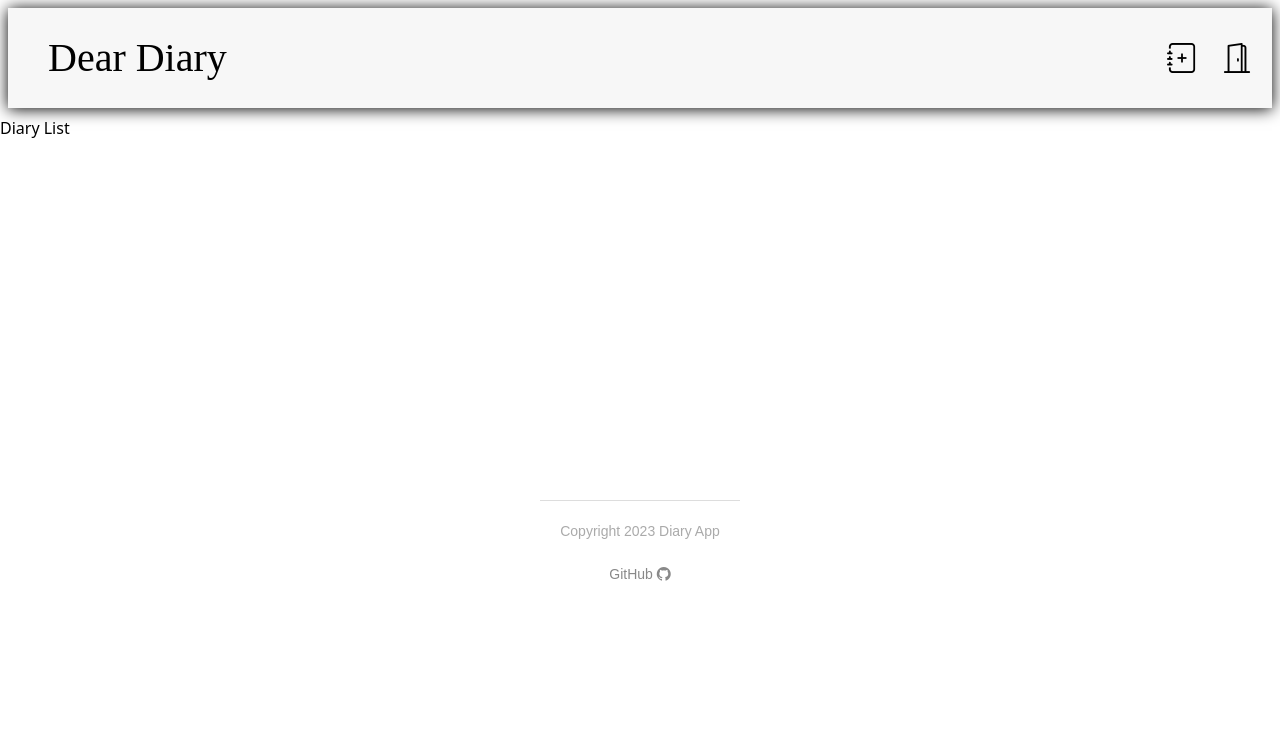
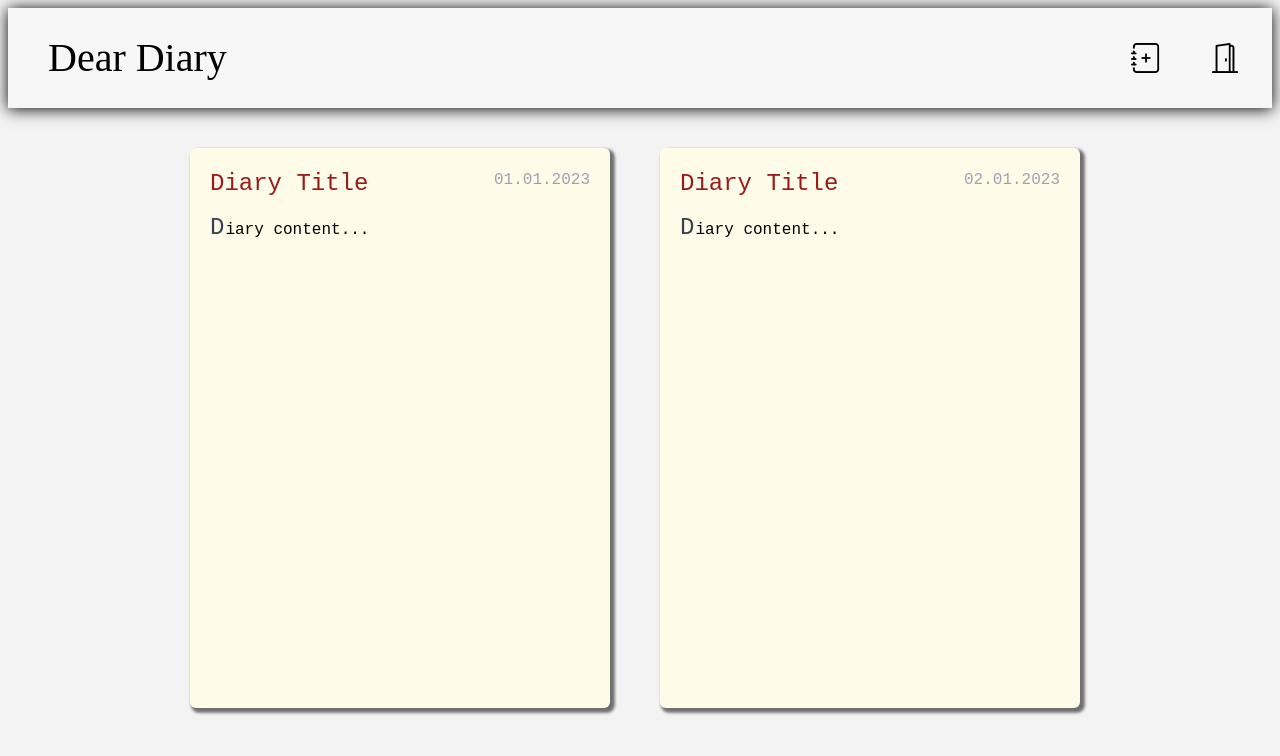
Before and after one commit to tunaegilmez/Diary-App, a SvelteKit app: page / in a window 1280 px wide. Shown: the top 756 px of the page. Built offline with nearby package versions, Linux system fonts and the light colour scheme; a web font is replaced by a local one.

Commit message:
card template and diaries list

```diff
--- a/src/app.html
+++ b/src/app.html
@@ -23,6 +23,12 @@
 
     <!-- Tailwind -->
     <script src="https://cdn.tailwindcss.com"></script>
+
+    <style>
+      body {
+        background: #f3f3f3;
+      }
+    </style>
   </head>
   <body data-sveltekit-preload-data="hover">
     <div style="display: contents">%sveltekit.body%</div>
--- /dev/null
+++ b/src/lib/components/DiariesList.svelte
@@ -0,0 +1,36 @@
+<script>
+  import Card from "../shared/Card.svelte";
+</script>
+
+<div
+  class="diary-list flex flex-col grid gap-10 xl:grid-cols-2 grid-cols-1 relative"
+>
+  {#each { length: 3 } as _, i}
+    <Card>
+      <div>
+        <div class="flex justify-between mb-3">
+          <h1 class="text-center text-2xl text-red-800">Diary Title</h1>
+          <li class="first-line:text-gray-400">0{i + 1}.01.2023</li>
+        </div>
+        <div>
+          <p
+            class="first-letter:text-2xl first-letter:mr-[1px] first-letter:text-gray-700"
+          >
+            Diary content...
+          </p>
+        </div>
+      </div>
+    </Card>
+  {/each}
+</div>
+
+<style>
+  /* .diary-list {
+    display: grid;
+    grid-template-columns: 1fr 1fr;
+    grid-gap: 20px;
+  } */
+  li {
+    list-style: none;
+  }
+</style>
--- a/src/lib/components/Footer.svelte
+++ b/src/lib/components/Footer.svelte
@@ -11,7 +11,7 @@
 
 <style>
   footer {
-    margin-top: 25%;
+    margin-top: 10%;
     padding: 40px;
     text-align: center;
     font-family: sans-serif;
--- a/src/lib/components/Header.svelte
+++ b/src/lib/components/Header.svelte
@@ -1,11 +1,17 @@
 <header>
   <h1><a href="/">Dear Diary</a></h1>
-  <div class="icons">
+  <div class="icons nav">
     <span class="add-diary">
-      <a href="/newDiary"> <i class="bi bi-journal-plus" /></a>
+      <a href="/newDiary">
+        <i
+          class="bi bi-journal-plus p-3 border-b-2 border-red-800 border-opacity-0 hover:border-opacity-100 hover:text-red-800 duration-200"
+        /></a
+      >
     </span>
     <span class="cursor-pointer">
-      <i class="bi bi-door-open" />
+      <i
+        class="bi bi-door-open p-3 border-b-2 border-red-800 border-opacity-0 hover:border-opacity-100 hover:text-red-800 duration-200"
+      />
     </span>
   </div>
 </header>
--- /dev/null
+++ b/src/lib/shared/Card.svelte
@@ -0,0 +1,16 @@
+<div class="card bg-yellow-50">
+  <slot />
+</div>
+
+<style>
+  .card {
+    /* background: #fff; */
+    padding: 20px;
+    height: 560px;
+    width: 420px;
+    margin-right: 10px;
+    margin-bottom: 10px;
+    border-radius: 6px;
+    box-shadow: 3px 3px 3px 1.8px #6f6f6f;
+  }
+</style>
--- a/src/routes/+layout.svelte
+++ b/src/routes/+layout.svelte
@@ -4,5 +4,6 @@
 </script>
 
 <Header />
+
 <slot />
 <Footer />
--- a/src/routes/+page.svelte
+++ b/src/routes/+page.svelte
@@ -1 +1,19 @@
-<h1>Diary List</h1>
+<script>
+  import DiariesList from "../lib/components/DiariesList.svelte";
+</script>
+
+<main class=" container flex justify-center">
+  <DiariesList />
+</main>
+
+<style>
+  main {
+    margin: 40px auto;
+    font-family: "Roboto Mono", monospace;
+  }
+  /* h1 {
+      text-align: center;
+      font-size: 25px;
+      display: flex;
+    } */
+</style>
--- a/src/routes/newDiary/+page.svelte
+++ b/src/routes/newDiary/+page.svelte
@@ -34,4 +34,7 @@
     font-size: 30px;
     margin-bottom: 15px;
   }
+  textarea {
+    height: 550px;
+  }
 </style>
```
Also changed, not shown: src/routes/login/+page.svelte (+7 -4 lines).
